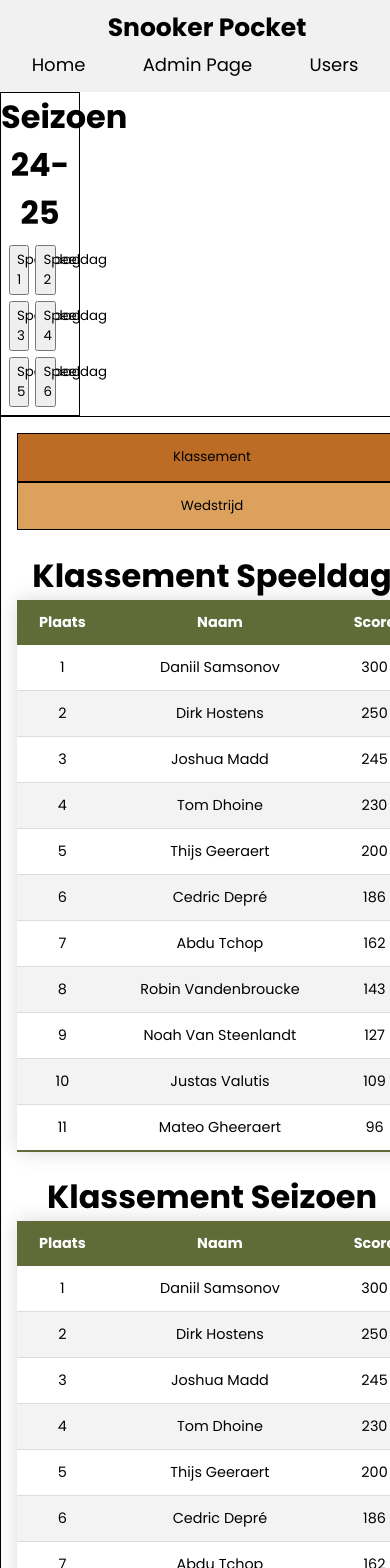
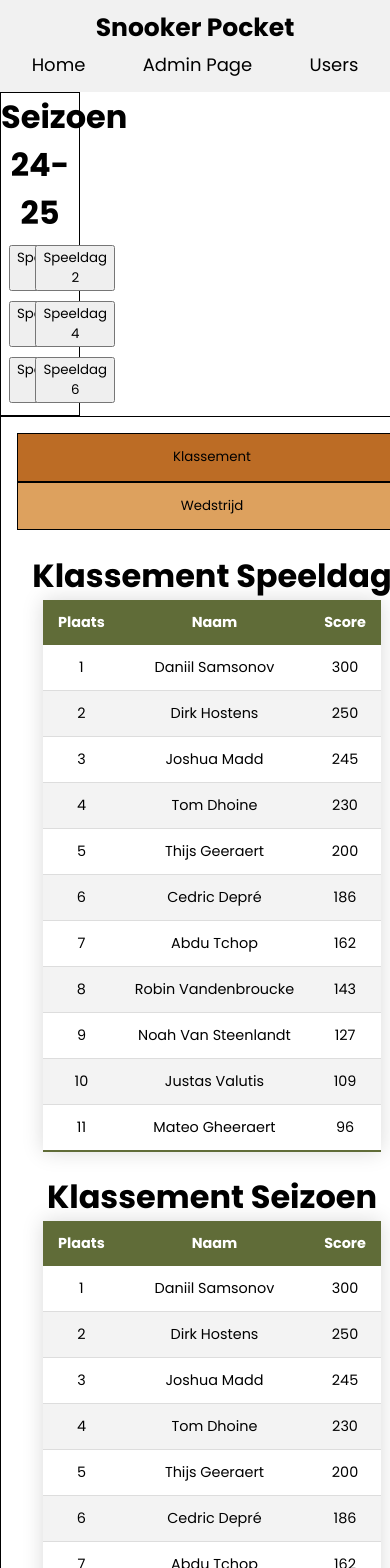
Before and after one commit to JordanMK/snooker, a Next.js app: page / in a window 390 px wide. Shown: the top 1568 px of the page. Built offline with nearby package versions, Linux system fonts and the light colour scheme.

Commit message:
alles is responsive buiten de buttons op sm scherm

```diff
--- a/src/app/css/Klassement.css
+++ b/src/app/css/Klassement.css
@@ -1,13 +1,13 @@
 table {
-    width: 100%;
+    width: auto;
     text-align: center;
 }
 
 h1 {
     text-align: center;
-    display: inline-block;
-    width: 50%;
+    width: auto;
 }
+
 thead {
     background-color: rgb(27,30,10);
     color: rgb(220,220,220);
@@ -18,7 +18,7 @@ th {
 }
 
 .column {
-    flex: 50%;
+    flex: auto;
     border-style: solid;
     border-color: black;
     border-width: 1px;
@@ -27,44 +27,42 @@ th {
 
 /* Seizoen sideline */
 #seizoenTitle {
-    width: 100%;
+    width: auto;
+    text-align: center;
 }
 
 #speeldagenList li {
     height: 50px;
-    width: 100%;
+    width: auto;
     margin-bottom: 5px;
 }
 
-
 #speeldagenList li button {
     width: 80%;
-    height: 100%;
+    height: auto;
 }
 
 .panelNav {
     display: flex;
-    width: 100%;
+    width: auto;
     justify-content: space-around;
+    text-align: center;
 }
 
 /* Tables klassement */
-#klassementSpeelDag {
-    width: 48%;
+.klassementSpeelDag {
+    flex: auto;
+    width: auto;
+    justify-content: space-between;
 }
 
-#klassementSpeelDag h1 {
-    width: 100%;
+.klassementSpeeldag>h1, #klassementSeizoen>h1{
+    width: auto;
     margin-bottom: 0px;
 }
 
 #klassementSeizoen {
-    width: 48%;
-}
-
-#klassementSeizoen h1 {
-    width: 100%;
-    margin-bottom: 0px;
+    width: auto;
 }
 
 
@@ -73,7 +71,7 @@ th {
     margin: 25px 20px;
     font-size: 0.9em;
     font-family: sans-serif;
-    min-width: 400px;
+    min-width: auto;
     box-shadow: 0 0 20px rgba(0, 0, 0, 0.15);
 }
 
@@ -116,27 +114,25 @@ th {
 
 @media screen and (max-width: 600px) {
     .column {
-      width: 100%;
+      width: auto;
     }
   }
 
   @media only screen and (max-device-width: 900px) {
     /* the whole page */
     .pageContainer {
-        width: 100%;
+        width: auto;
         display: flex;
         flex-direction: column;
-
     }
 
     /* Seizoen pannel after header */
     .smallColumn{
-        width: 100%;
+        width: auto;
         padding: 5px;
-
     }
     #seizoenTitle{
-        width: 100%;
+        width: auto;
         height: 2%;
         margin: 0;
     }
@@ -150,7 +146,7 @@ th {
         margin-bottom: 5px;
     }
     #speeldagenList li button {
-        width: 100%;
+        width: auto;
         margin: 0;
     }
 
@@ -161,27 +157,24 @@ th {
 
     /* Klassement pannel */
     .flexColumn{
-        width: 100%;
+        width: auto;
         padding: 0;
         border-top: none;
     }
 
     .panelNav {
-        width: 100%;
+        width: auto;
         display: flex;
         flex-direction: column;
     }
 
-    #klassementSpeelDag {
-        width: 100%;
-    }
-
     #klassementSeizoen {
-        width: 100%;
+        width: auto;
     }
 
     .styled-table {
-        margin: 0px;
+        width: auto;
+        margin: auto;
     }
 
     #styled-table thead tr th{
@@ -194,5 +187,4 @@ th {
     #styled-table tbody tr td{
         min-width: none;
     }
-
   }
--- a/src/components/Footer.tsx
+++ b/src/components/Footer.tsx
@@ -24,7 +24,7 @@ export default function Footer() {
                 </div>
                 <div className="">
                     <h3>Volg ons</h3>
-                    <p className="textFooter">
+                    <p>
                         Via onze
                         <a href="https://www.facebook.com/Snooker-Pocket-790776524369943" target="_blank"> facebookpagina </a>
                         houden we je op de hoogte van alle updates en nieuwtjes
--- a/src/components/KlassementPannel.jsx
+++ b/src/components/KlassementPannel.jsx
@@ -1,6 +1,7 @@
 import React, { useState, useEffect } from "react";
 import getUsers from "../components/api_calls/call";
 import "../app/css/Klassement.css";
+import 'react-bootstrap'
 
 export default function KlassementPannel() {
   const [users, setUsers] = useState([]);
@@ -16,9 +17,9 @@ export default function KlassementPannel() {
 
   return (
     <>
-      <div className="pageContainer">
+      <div className="">
         <div className="panelNav">
-          <div id='klassementSpeelDag'>
+          <div className="klassementSpeeldag">
             <h1>Klassement Speeldag</h1>
             <table className="styled-table">
               <thead>
--- a/src/components/components.css
+++ b/src/components/components.css
@@ -6,8 +6,6 @@ footer {
   bottom: 0;
   width: auto;
 }
-
-
 
 .speeldagTitel {
   margin: 50px 0px 30px 0px;
@@ -82,7 +80,8 @@ th {
 }
 
 .textFooter {
-  width: 400px;
+  padding-left: 20%;
+  /*width: 400px;*/
 }
 
 .imageFooter {
@@ -100,12 +99,12 @@ th {
   }
 
   .logo {
-    width: 100%;
+    width: auto;
     text-align: center;
   }
 
   .header-right {
-    width: 100%;
+    width: auto;
     display: flex;
     justify-content: space-around;
 
@@ -133,7 +132,7 @@ th {
   }
 
   #address > * {
-    width: 100%;
+    width: auto;
     text-align: center;
   }
 }
```
